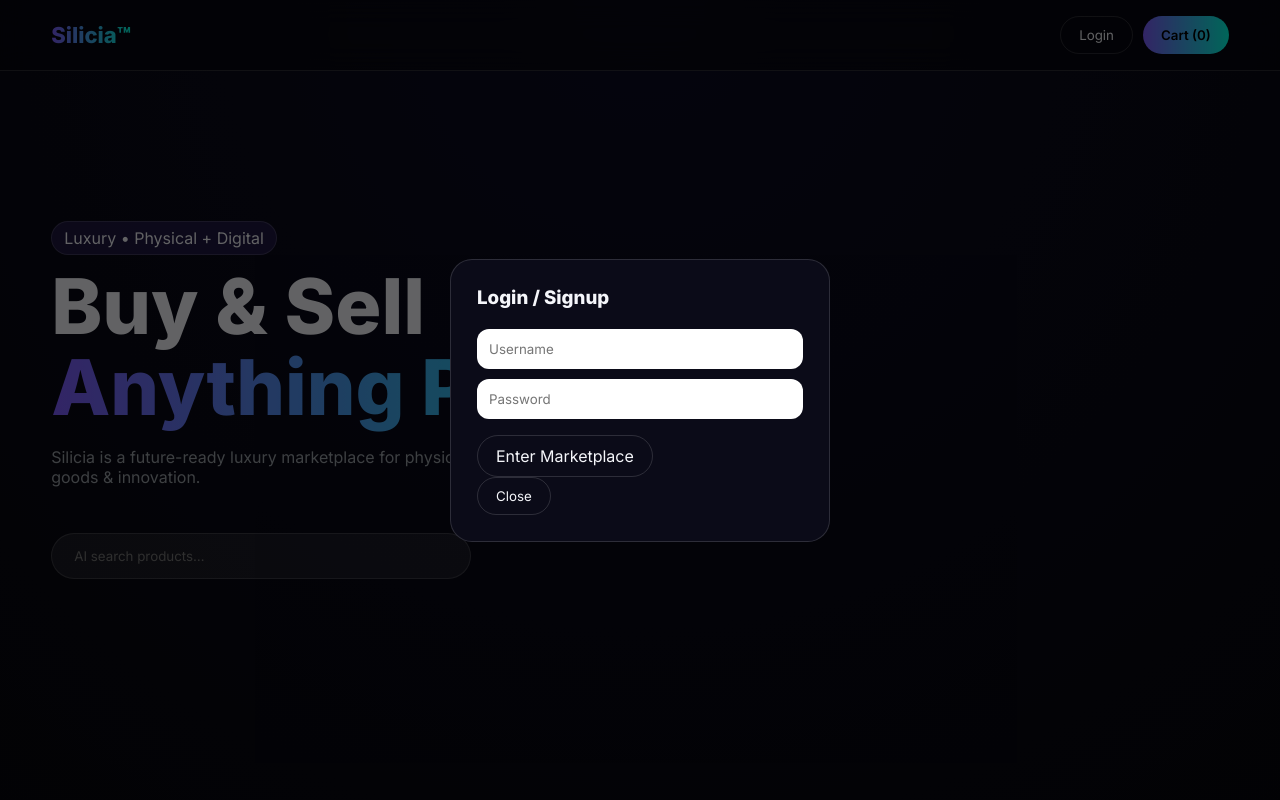
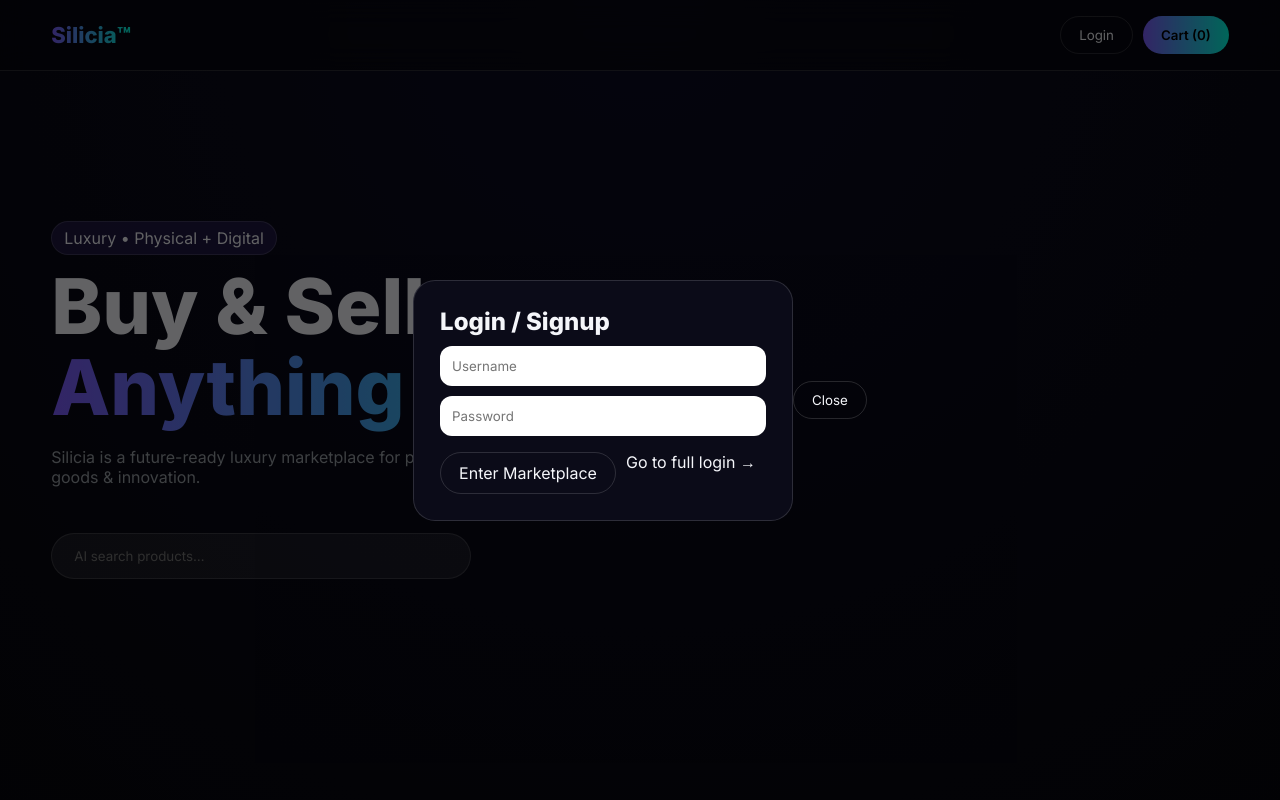
Before and after one commit to realsandeep8-coder/silicia-website, a plain HTML site: page index.html in a window 1280 px wide. Both pictures are taken after a click on the button "Login". Shown: the top 800 px of the page. Drawn offline with Linux system fonts and the light colour scheme.

Commit message:
Update index.html

```diff
--- a/index.html
+++ b/index.html
@@ -151,20 +151,21 @@ footer{
 <!-- AUTH -->
 <div class="modal" id="auth">
   <div class="box">
-    <h3>Login / Signup</h3>
+    <h2>Login / Signup</h2>
+
     <input id="user" type="text" placeholder="Username">
     <input id="pass" type="password" placeholder="Password">
+
     <div class="actions">
       <a href="market.html" class="btn">Enter Marketplace</a>
-       <!-- future login page -->
-      <!-- <a href="login.html">Login</a> -->
+      <a href="login.html" class="link">Go to full login →</a>
+      </div>
       </div>
 
 
      <button class="btn" onclick="closeAll()">Close</button>
     </div>
   </div>
-</div>
 
 <!-- CART -->
 <div class="modal" id="cart">
```
